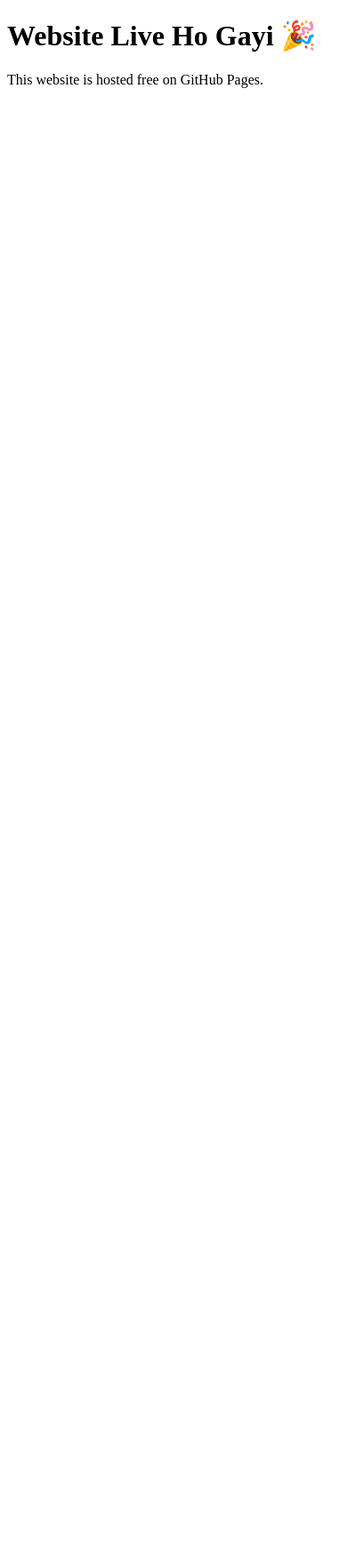
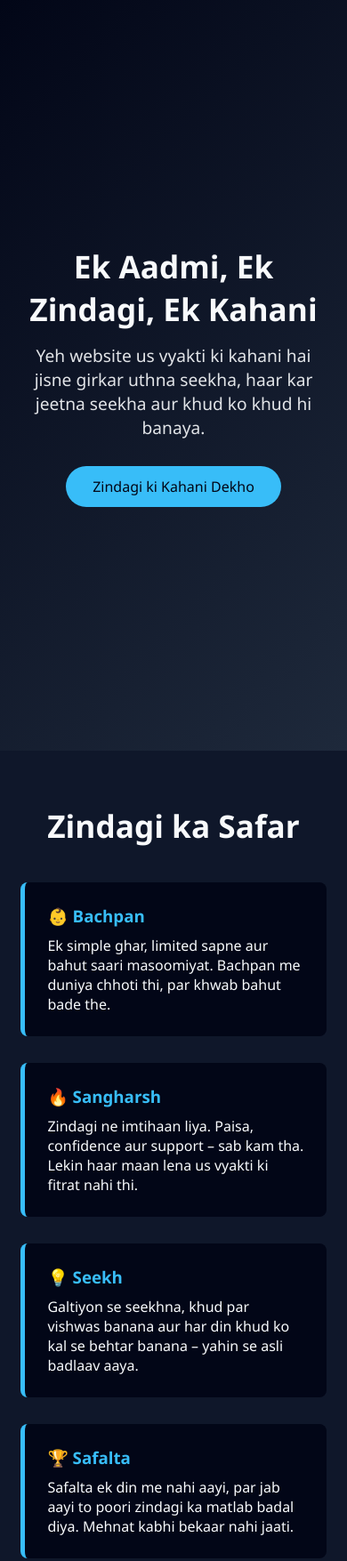
Before and after one commit to Mrketancharlie/Mrcharlie, a plain HTML site: page index.html in a window 390 px wide. Shown: the top 1755 px of the page at 89% size. Before the commit the page ends 844 px from the top, so only its background shows below. Drawn offline with Linux system fonts and the light colour scheme.

Commit message:
Revamp index.html with new content and styles
Updated the HTML structure and content for the website, including a new title, meta tags, styles, and sections for a life story narrative.

```diff
--- a/index.html
+++ b/index.html
@@ -1,10 +1,202 @@
 <!DOCTYPE html>
-<html>
+<html lang="en">
 <head>
-  <title>My First Website</title>
+<meta charset="UTF-8">
+<meta name="viewport" content="width=device-width, initial-scale=1.0">
+<title>Life Journey</title>
+
+<style>
+*{
+  margin:0;
+  padding:0;
+  box-sizing:border-box;
+  font-family: 'Segoe UI', sans-serif;
+}
+
+body{
+  background:#0f172a;
+  color:#f8fafc;
+  scroll-behavior:smooth;
+}
+
+/* HERO SECTION */
+.hero{
+  height:100vh;
+  display:flex;
+  flex-direction:column;
+  justify-content:center;
+  align-items:center;
+  text-align:center;
+  background:linear-gradient(135deg,#020617,#1e293b);
+  padding:20px;
+}
+
+.hero h1{
+  font-size:3rem;
+  animation:fadeDown 2s;
+}
+
+.hero p{
+  margin-top:15px;
+  font-size:1.2rem;
+  max-width:600px;
+  opacity:0.9;
+}
+
+.hero button{
+  margin-top:30px;
+  padding:12px 30px;
+  font-size:1rem;
+  border:none;
+  border-radius:30px;
+  background:#38bdf8;
+  color:#020617;
+  cursor:pointer;
+  transition:0.3s;
+}
+
+.hero button:hover{
+  transform:scale(1.1);
+  background:#0ea5e9;
+}
+
+/* SECTIONS */
+section{
+  padding:80px 10%;
+}
+
+.title{
+  text-align:center;
+  margin-bottom:40px;
+  font-size:2.2rem;
+}
+
+/* TIMELINE */
+.timeline{
+  position:relative;
+}
+
+.card{
+  background:#020617;
+  padding:25px;
+  margin-bottom:30px;
+  border-left:5px solid #38bdf8;
+  border-radius:8px;
+  animation:fadeUp 1.5s;
+}
+
+.card h3{
+  margin-bottom:10px;
+  color:#38bdf8;
+}
+
+/* QUOTE */
+.quote{
+  background:#020617;
+  padding:60px;
+  text-align:center;
+  font-size:1.5rem;
+  font-style:italic;
+}
+
+/* FOOTER */
+footer{
+  padding:30px;
+  text-align:center;
+  background:#020617;
+  font-size:0.9rem;
+  opacity:0.8;
+}
+
+/* ANIMATIONS */
+@keyframes fadeDown{
+  from{opacity:0; transform:translateY(-50px);}
+  to{opacity:1; transform:translateY(0);}
+}
+
+@keyframes fadeUp{
+  from{opacity:0; transform:translateY(50px);}
+  to{opacity:1; transform:translateY(0);}
+}
+
+@media(max-width:768px){
+  .hero h1{font-size:2.2rem;}
+  section{padding:60px 6%;}
+}
+</style>
 </head>
+
 <body>
-  <h1>Website Live Ho Gayi 🎉</h1>
-  <p>This website is hosted free on GitHub Pages.</p>
+
+<!-- HERO -->
+<div class="hero">
+  <h1>Ek Aadmi, Ek Zindagi, Ek Kahani</h1>
+  <p>
+    Yeh website us vyakti ki kahani hai jisne girkar uthna seekha,
+    haar kar jeetna seekha aur khud ko khud hi banaya.
+  </p>
+  <button onclick="scrollLife()">Zindagi ki Kahani Dekho</button>
+</div>
+
+<!-- LIFE STORY -->
+<section id="life">
+  <h2 class="title">Zindagi ka Safar</h2>
+
+  <div class="timeline">
+
+    <div class="card">
+      <h3>👶 Bachpan</h3>
+      <p>
+        Ek simple ghar, limited sapne aur bahut saari masoomiyat.
+        Bachpan me duniya chhoti thi, par khwab bahut bade the.
+      </p>
+    </div>
+
+    <div class="card">
+      <h3>🔥 Sangharsh</h3>
+      <p>
+        Zindagi ne imtihaan liya. Paisa, confidence aur support – sab kam tha.
+        Lekin haar maan lena us vyakti ki fitrat nahi thi.
+      </p>
+    </div>
+
+    <div class="card">
+      <h3>💡 Seekh</h3>
+      <p>
+        Galtiyon se seekhna, khud par vishwas banana aur har din
+        khud ko kal se behtar banana – yahin se asli badlaav aaya.
+      </p>
+    </div>
+
+    <div class="card">
+      <h3>🏆 Safalta</h3>
+      <p>
+        Safalta ek din me nahi aayi, par jab aayi to poori zindagi
+        ka matlab badal diya. Mehnat kabhi bekaar nahi jaati.
+      </p>
+    </div>
+
+  </div>
+</section>
+
+<!-- QUOTE -->
+<div class="quote">
+  “Zindagi ka asli maqsad perfect banna nahi,
+  balki har din behtar banna hota hai.”
+</div>
+
+<!-- FOOTER -->
+<footer>
+  © 2025 | Life Story Website
+  <br>
+  Designed with ❤️
+</footer>
+
+<script>
+function scrollLife(){
+  document.getElementById("life").scrollIntoView({behavior:"smooth"});
+}
+</script>
+
 </body>
 </html>
```
